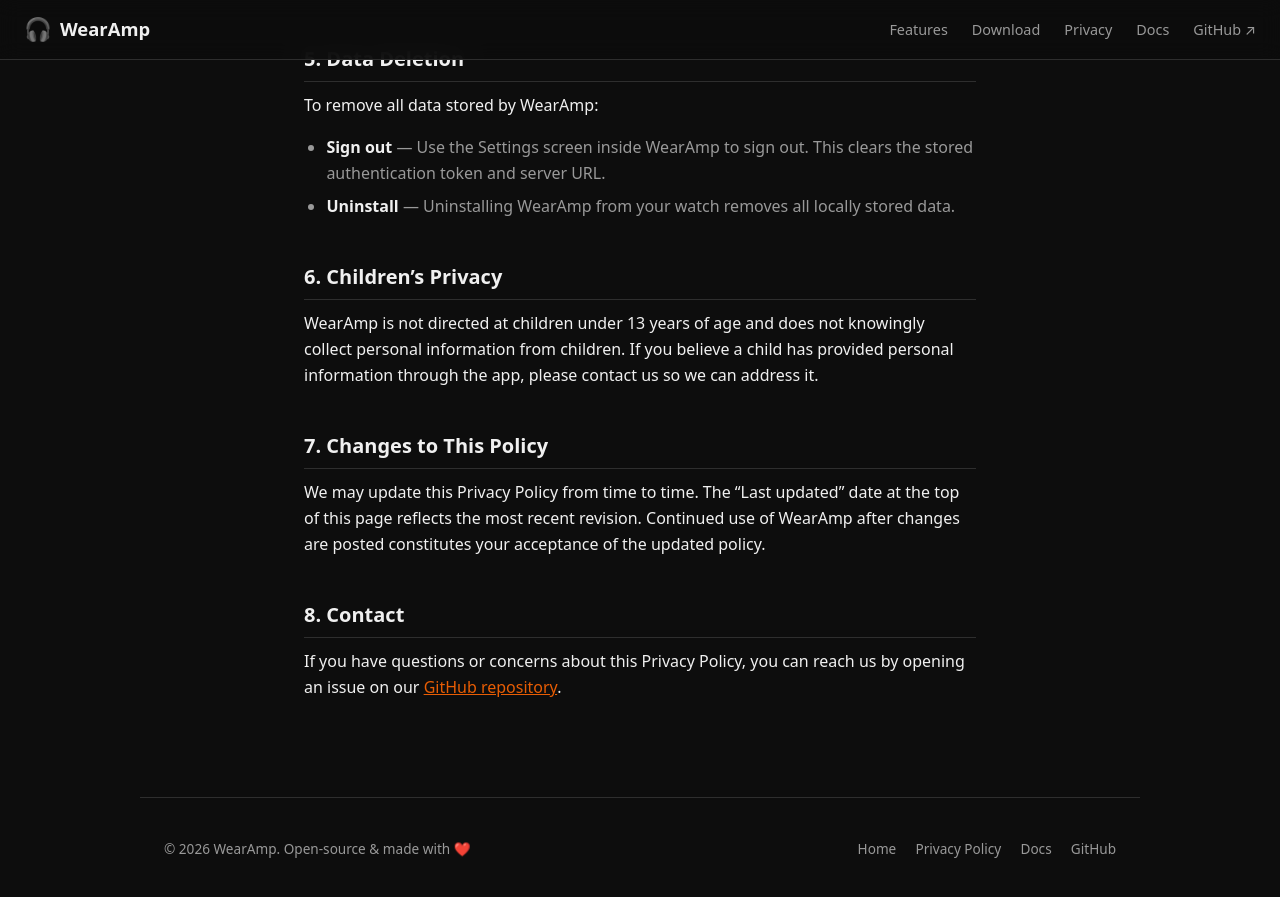
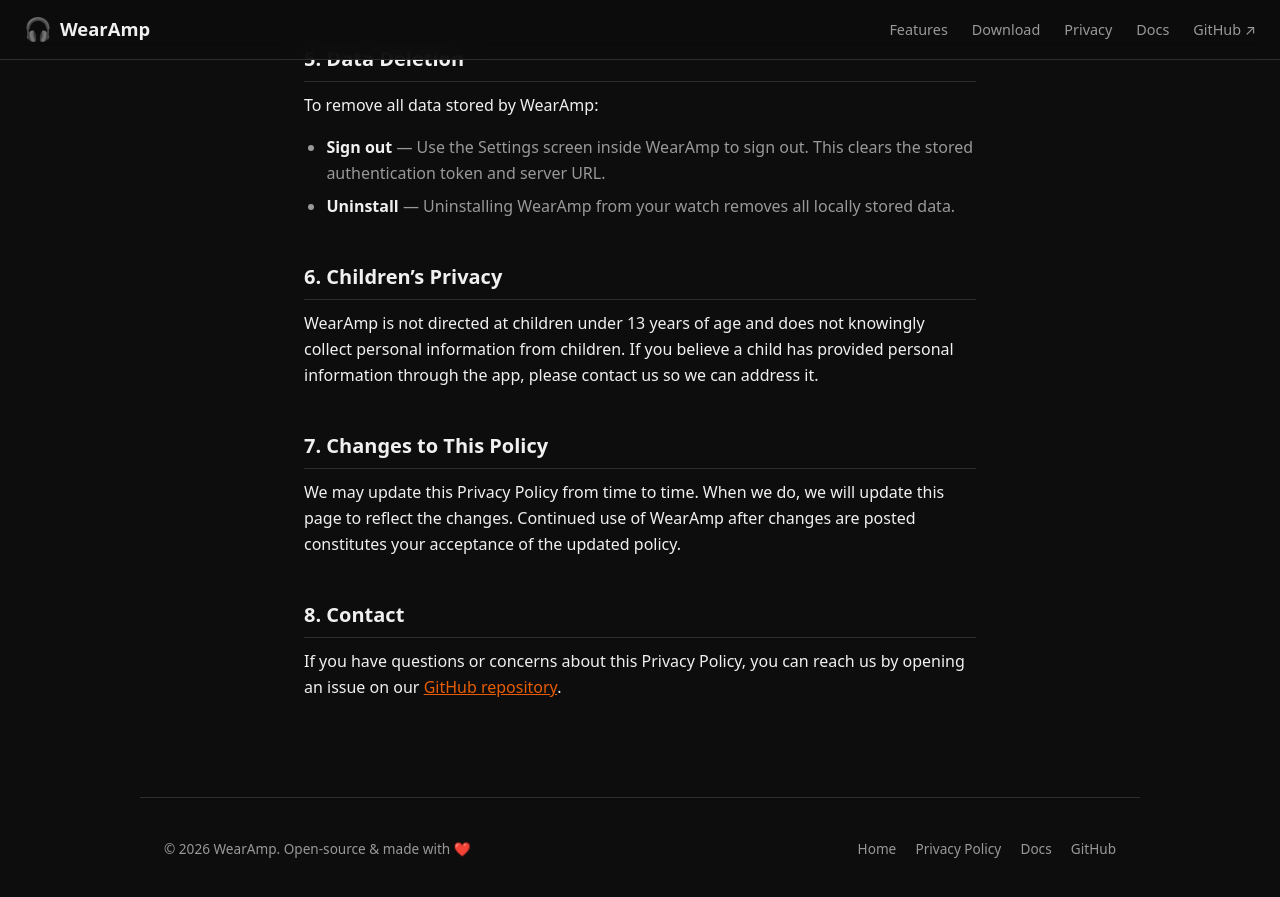
Before and after one commit to 03c/WearAmp, a Jekyll site: the page built from docs/privacy.md, in a window 1280 px wide and 900 px high, scrolled down 2038 px. Shown: the top 897 px of the window. Built offline with Jekyll 4.4.1, drawn with Linux system fonts in a browser that asks for light colours.

Commit message:
Update docs/privacy.md
Co-authored-by: Copilot <175728472+Copilot@users.noreply.github.com>

```diff
--- a/docs/privacy.md
+++ b/docs/privacy.md
@@ -88,9 +88,9 @@ through the app, please contact us so we can address it.
 
 ## 7. Changes to This Policy
 
-We may update this Privacy Policy from time to time. The "Last updated" date at the top of this
-page reflects the most recent revision. Continued use of WearAmp after changes are posted
-constitutes your acceptance of the updated policy.
+We may update this Privacy Policy from time to time. When we do, we will update this page to
+reflect the changes. Continued use of WearAmp after changes are posted constitutes your
+acceptance of the updated policy.
 
 ## 8. Contact
 
```
